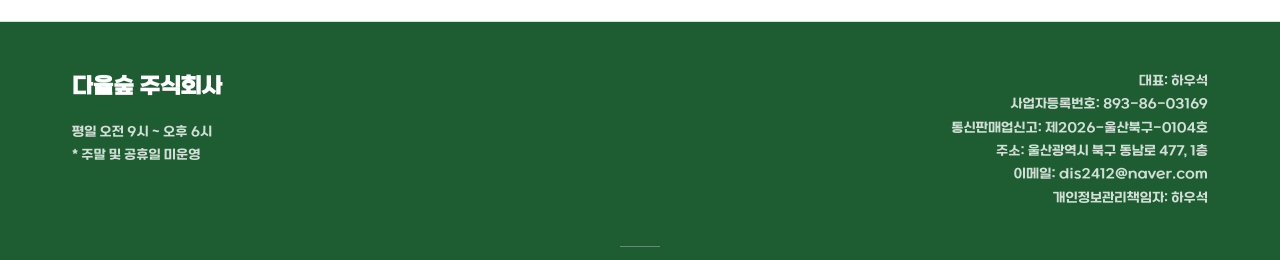
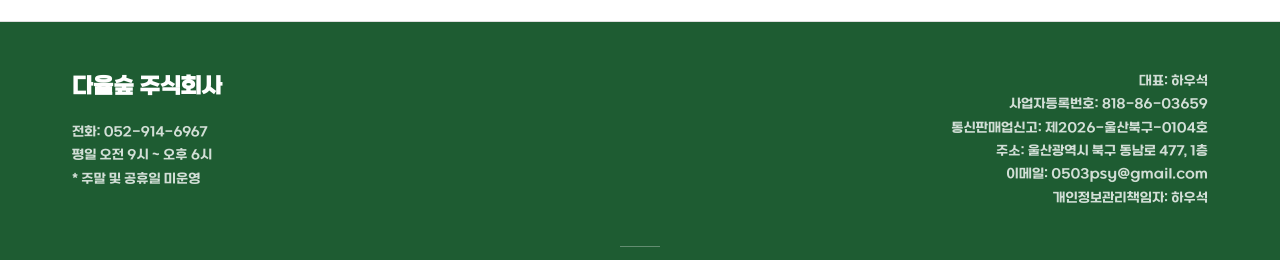
Before and after one commit to sonic817/dsy-FE, a Next.js app: page / in a window 1280 px wide. Shown: the part 4662-4922 px from the top of the page. Built offline with nearby package versions, Linux system fonts and the light colour scheme; no server answers.

Commit message:
fix 사업자등록증 기준 사업자등록번호·이메일 수정 및 푸터 전화번호 추가

```diff
--- a/src/app/terms/privacy/page.tsx
+++ b/src/app/terms/privacy/page.tsx
@@ -59,7 +59,7 @@ export default function PrivacyPolicyPage() {
         <ol>
           <li>이용자는 언제든지 자신의 개인정보를 조회하거나 수정할 수 있습니다.</li>
           <li>이용자는 개인정보의 처리 정지, 삭제를 요구할 수 있습니다.</li>
-          <li>위 요청은 이메일(dis2412@naver.com)로 연락 주시면 처리해 드립니다.</li>
+          <li>위 요청은 이메일(0503psy@gmail.com)로 연락 주시면 처리해 드립니다.</li>
         </ol>
       </Section>
 
@@ -76,7 +76,7 @@ export default function PrivacyPolicyPage() {
           <li>성명: 하우석</li>
           <li>직위: 대표</li>
 
-          <li>이메일: dis2412@naver.com</li>
+          <li>이메일: 0503psy@gmail.com</li>
         </ul>
       </Section>
 
--- a/src/app/terms/refund/page.tsx
+++ b/src/app/terms/refund/page.tsx
@@ -39,7 +39,7 @@ export default function RefundPolicyPage() {
         <ul>
           <li>예약 사이트의 &quot;예약확인&quot; 메뉴에서 취소</li>
 
-          <li>이메일 취소: dis2412@naver.com</li>
+          <li>이메일 취소: 0503psy@gmail.com</li>
         </ul>
       </Section>
 
@@ -54,7 +54,7 @@ export default function RefundPolicyPage() {
       <Section title="5. 문의">
         <ul style={{ listStyle: "none", padding: 0 }}>
 
-          <li>이메일: dis2412@naver.com</li>
+          <li>이메일: 0503psy@gmail.com</li>
         </ul>
       </Section>
 
--- a/src/components/layout/Footer.tsx
+++ b/src/components/layout/Footer.tsx
@@ -5,8 +5,9 @@ export default function Footer() {
         <div className="footer-inner">
           <div className="footer-left">
             <h3 className="footer-title">다율숲 주식회사</h3>
-
             <p className="footer-info">
+              전화: 052-914-6967
+              <br />
               평일 오전 9시 ~ 오후 6시
               <br />
               * 주말 및 공휴일 미운영
@@ -16,13 +17,13 @@ export default function Footer() {
             <p className="footer-info">
               대표: 하우석
               <br />
-              사업자등록번호: 893-86-03169
+              사업자등록번호: 818-86-03659
               <br />
               통신판매업신고: 제2026-울산북구-0104호
               <br />
               주소: 울산광역시 북구 동남로 477, 1층
               <br />
-              이메일: dis2412@naver.com
+              이메일: 0503psy@gmail.com
               <br />
               개인정보관리책임자: 하우석
             </p>
--- a/src/styles/footer.css
+++ b/src/styles/footer.css
@@ -12,10 +12,10 @@
 }
 
 .footer-phone {
-  font-size: 1.5rem;
-  font-weight: 800;
+  font-size: 0.875rem;
+  font-weight: 400;
   margin-bottom: 8px;
-  letter-spacing: 0.02em;
+  opacity: 0.8;
 }
 
 .footer-info {
```
